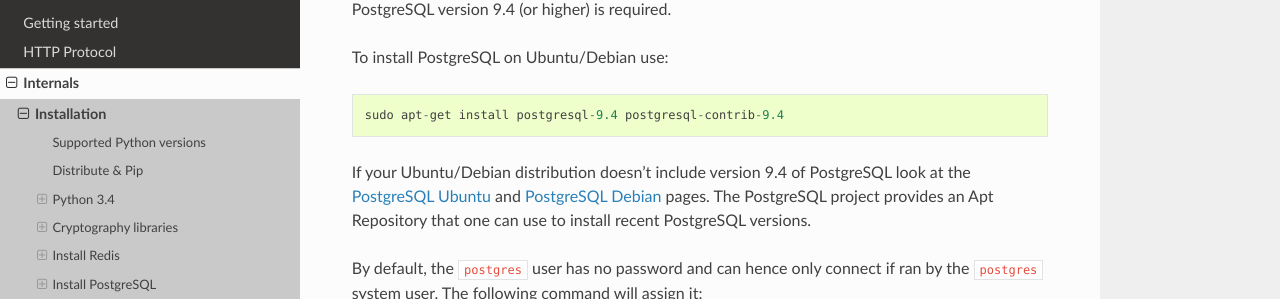
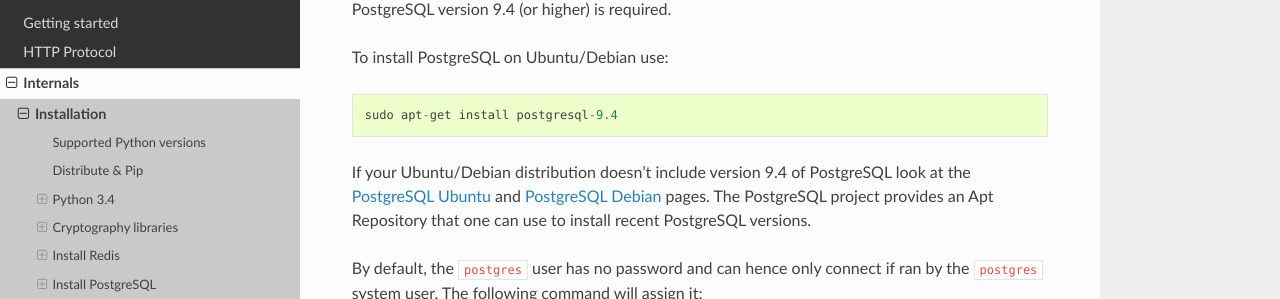
Before and after one commit to Kinto/kinto, a Sphinx documentation site: the page built from docs/reference/installation.rst, in a window 1280 px wide and 900 px high, scrolled down 2531 px. Shown: the part 152-451 px from the top of the window. Built offline with Sphinx 7.4.7 and the Read the Docs theme 2.0.0, drawn with Linux system fonts in a browser that asks for light colours.

Commit message:
Remove postgresql-contrib is not mandatory anymore.

```diff
--- a/docs/reference/installation.rst
+++ b/docs/reference/installation.rst
@@ -144,7 +144,7 @@ PostgreSQL version 9.4 (or higher) is required.
 
 To install PostgreSQL on Ubuntu/Debian use::
 
-    sudo apt-get install postgresql-9.4 postgresql-contrib-9.4
+    sudo apt-get install postgresql-9.4
 
 If your Ubuntu/Debian distribution doesn't include version 9.4 of PostgreSQL
 look at the `PostgreSQL Ubuntu
```
